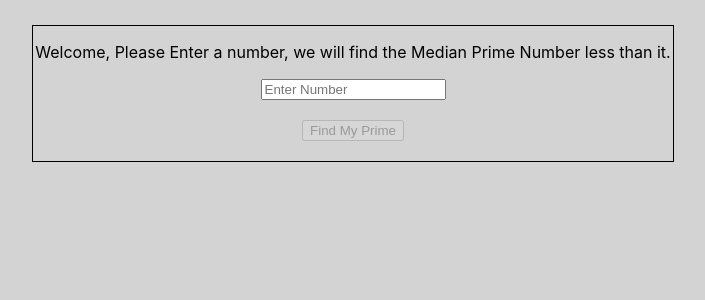
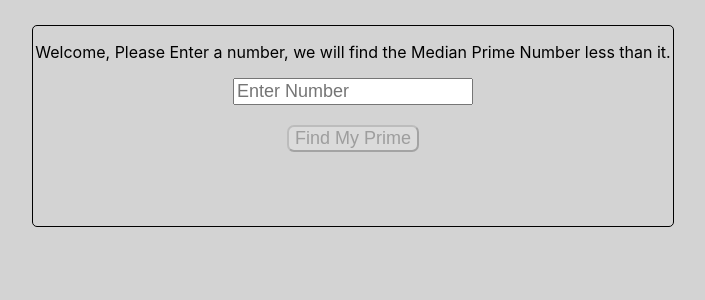
Before and after one commit to blevy115/touchbistro_application, a React (Create React App) app in the folder frontend/: page / in a window 1280 px wide. Shown: the top 300 px of the page, without its empty margins (287-992 px from the left). Built offline with nearby package versions, Linux system fonts and the light colour scheme.

Commit message:
Cleaned up component and added more styling

```diff
--- a/frontend/src/App.css
+++ b/frontend/src/App.css
@@ -1,10 +1,15 @@
 .App {
   text-align: center;
   border: 1px solid black;
+  border-radius: 5px;
   max-width:50%;
   margin: 25px auto 0 auto;
+  min-height: 200px;
 }
 
+input {
+  font-size:18px;
+}
 
 body {
   background-color: lightgrey
@@ -13,4 +18,10 @@ body {
 button {
   display:block;
   margin: 20px auto;
+  font-size: 18px;
+  border-radius: 7px
 }
+
+#result {
+  font-weight: 500
+}
--- a/frontend/src/App.js
+++ b/frontend/src/App.js
@@ -8,24 +8,24 @@ function App(props) {
         if (number > 100000000) {
           setPhrase('Number too large, try a smaller number');
           return;
-        }
+        };
         if (number > 1000000) setPhrase("Calculating...");
         const response = await connect.get('/findMedianPrime', {
           params: {
             number
           }
-        })
-        if (response.data.error){
+        });
+        if (response.data.error) {
           setPhrase(response.data.error);
           setResult('');
         } else {
           setResult(response.data.result);
           setPhrase("There's the Median Prime, Enter another number to try again.");
-        }
+        };
       } catch (err) {
         setPhrase('Something went wrong');
-      }
-    }
+      };
+    };
 
   const [phrase, setPhrase] = useState('');
   const [number, setNumber] = useState('');
@@ -33,14 +33,14 @@ function App(props) {
 
   useEffect(() => {
     setPhrase('Welcome, Please Enter a number, we will find the Median Prime Number less than it.')
-  }, [])
+  }, []);
 
   return (
     <div className="App">
       <p aria-label="phrase">{phrase}</p>
       <form onSubmit={(event) => {
         event.preventDefault()
-        mathAPI(number)
+        mathAPI(number);
       }}>
         <input
           placeholder="Enter Number"
@@ -48,18 +48,19 @@ function App(props) {
           name="number"
           aria-label="number"
           value={number}
+          autocomplete="off"
           onChange={inputField=> setNumber(inputField.target.value)}
         />
         <button
           type="submit"
           name="submit"
           aria-label="submit"
-          disabled={!number}
+          disabled={!number || phrase === 'Calculating...'}
         >Find My Prime</button>
       </form>
-      { result ? <p aria-label="result">{result}</p> : null }
+      { result ? <p id="result" aria-label="result">Result: {result}</p> : null }
     </div>
   );
-}
+};
 
 export default App;
```
